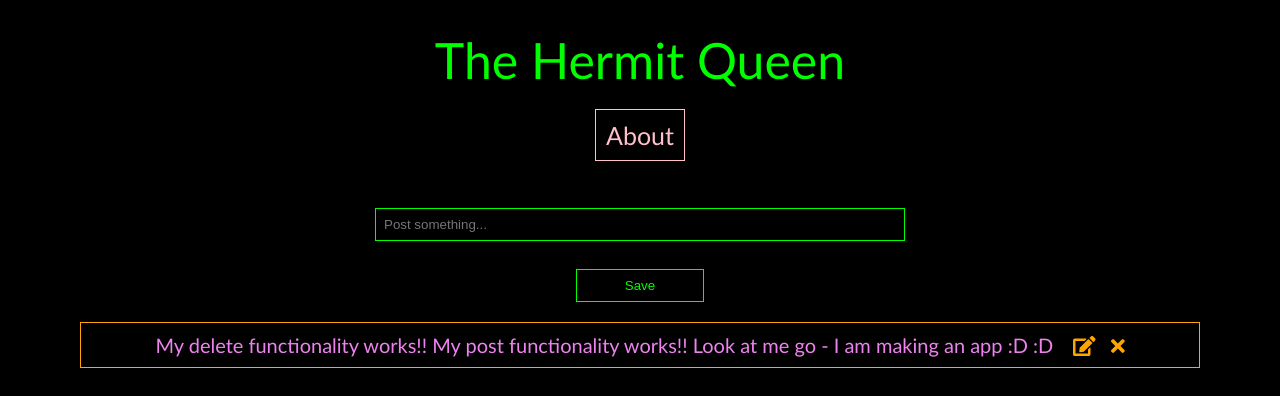
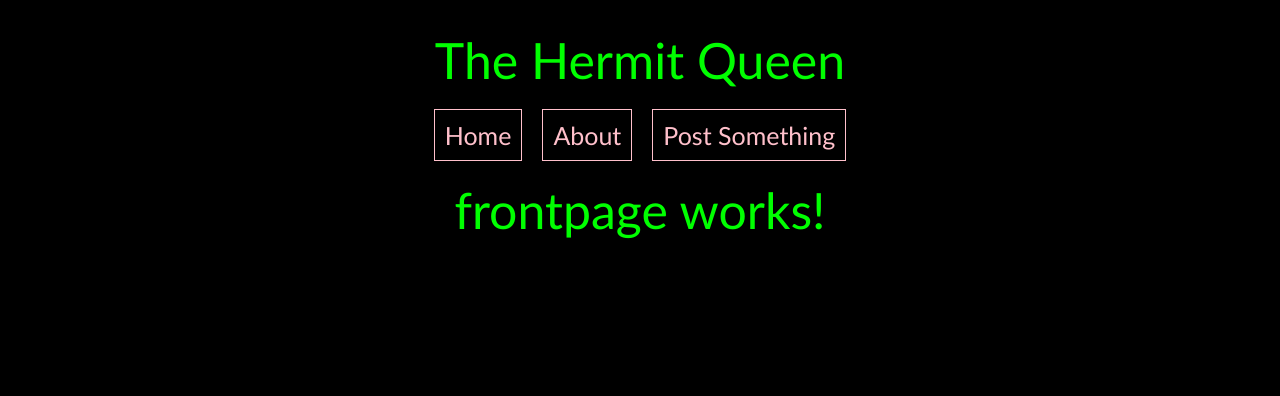
Before and after one commit to DashaDasha88/thehermitqueen, an Angular app: page / in a window 1280 px wide. Shown: the top 396 px of the page. Built offline with nearby package versions, Linux system fonts and the light colour scheme; data requests are answered from the project's data file.

Commit message:
add navigation

```diff
--- a/db.json
+++ b/db.json
@@ -3,6 +3,10 @@
     {
       "text": "My delete functionality works!! My post functionality works!! Look at me go - I am making an app :D :D",
       "id": 1
+    },
+    {
+      "text": "traveling in time",
+      "id": 2
     }
   ]
 }
--- /dev/null
+++ b/src/app/components/frontpage/frontpage.component.css
@@ -0,0 +1,7 @@
+.frontpage {
+  color: lime;
+  font-family: Optima, sans-serif;
+  font-size: 50px;
+  text-align: center;
+  margin-top: 30px;
+}
--- /dev/null
+++ b/src/app/components/frontpage/frontpage.component.html
@@ -0,0 +1,3 @@
+<div class="frontpage">
+  <p>frontpage works!</p>
+</div>
--- /dev/null
+++ b/src/app/components/frontpage/frontpage.component.ts
@@ -0,0 +1,15 @@
+import { Component, OnInit } from '@angular/core';
+
+@Component({
+  selector: 'app-frontpage',
+  templateUrl: './frontpage.component.html',
+  styleUrls: ['./frontpage.component.css']
+})
+export class FrontpageComponent implements OnInit {
+
+  constructor() { }
+
+  ngOnInit(): void {
+  }
+
+}
--- a/src/app/components/navbar/navbar.component.css
+++ b/src/app/components/navbar/navbar.component.css
@@ -11,4 +11,5 @@ a {
   color: pink;
   border: 1px solid pink;
   padding: 10px;
+  margin: 10px;
 }
--- a/src/app/components/navbar/navbar.component.html
+++ b/src/app/components/navbar/navbar.component.html
@@ -1,4 +1,6 @@
 <div class="navbar">
+  <a routerLink="/">Home</a>
   <a routerLink="/about">About</a>
+  <a routerLink="/posts">Post Something</a>
 
 </div>
```
Also changed, not shown: src/app/app.module.ts (+5 -2 lines), 1 other file (tests, documents, lock files or other folders).
